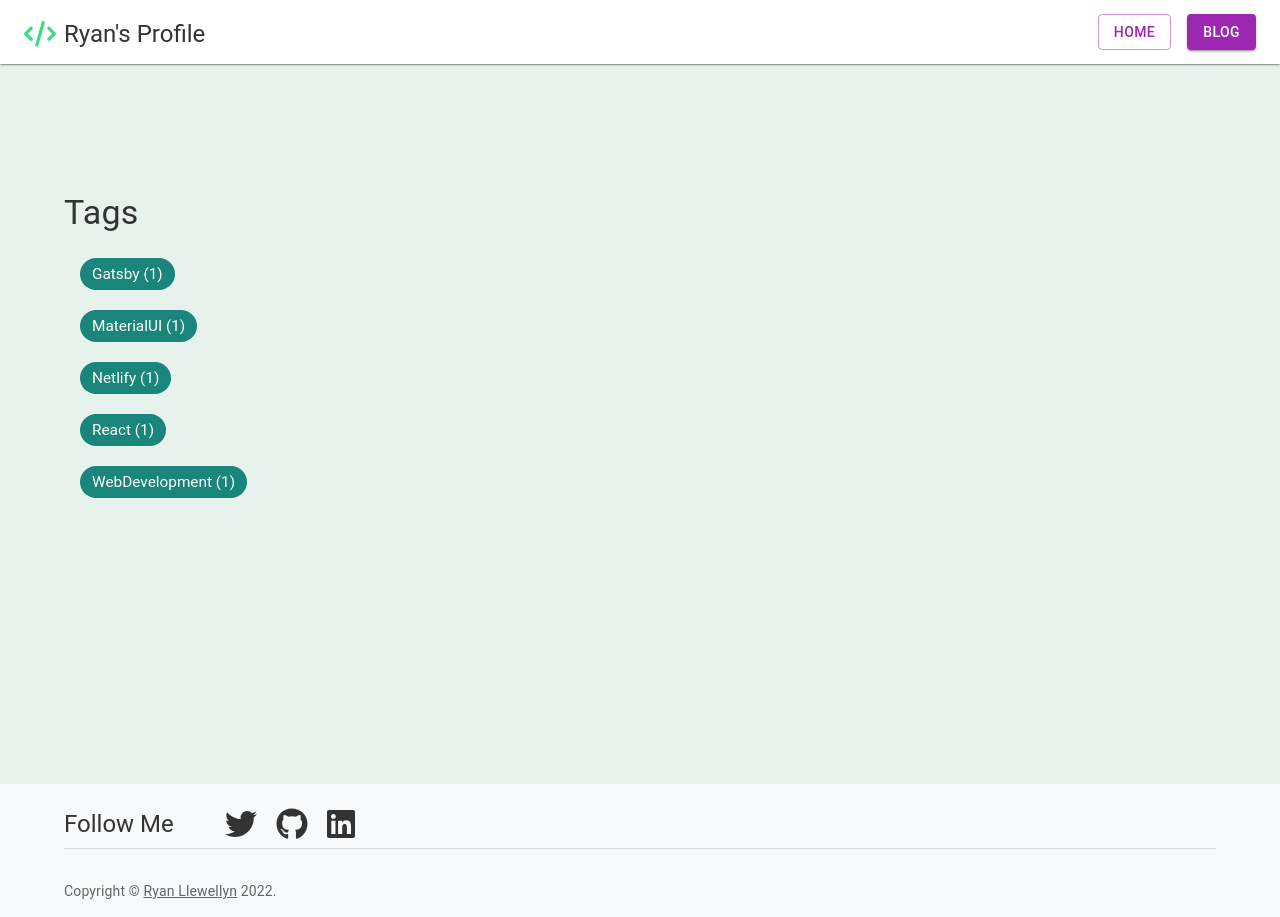
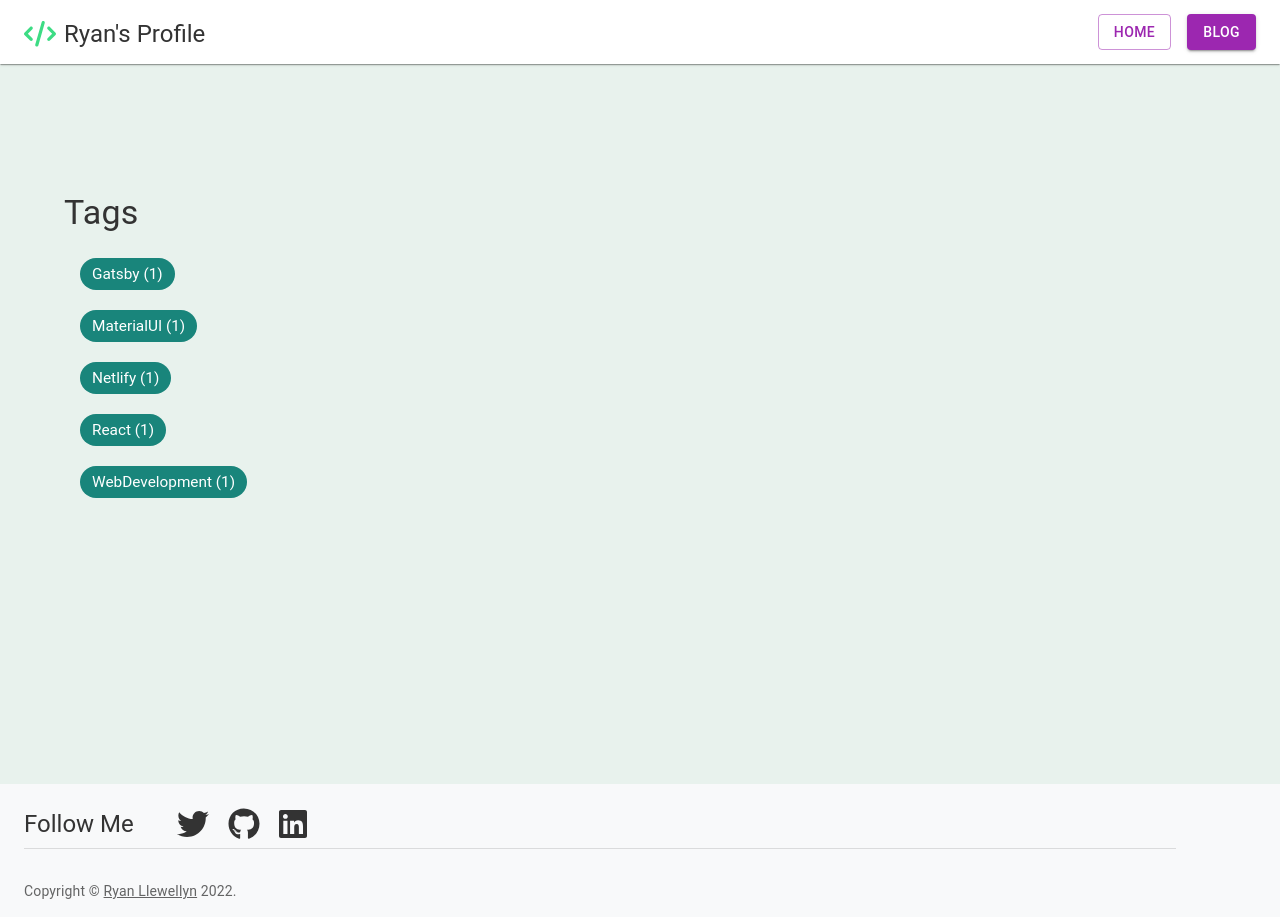
Before and after one commit to R-Llewellyn96/personalblog, a Gatsby site: page /tags in a window 1280 px wide. Built offline with nearby package versions, Linux system fonts and the light colour scheme; Gatsby itself is replaced by a stand-in of ours.

Commit message:
Changed Footer.js margin and padding left & right to zero for everything, boxStyling already had 0 for them.

```diff
--- a/src/components/Footer.js
+++ b/src/components/Footer.js
@@ -10,6 +10,10 @@ import Copyright from "./Copyright";
 
 
 const socialMediaIconStyling = {
+  paddingLeft: 0,
+  paddingRight: 0,
+  marginLeft: 0,
+  marginRight: 0,
   color: '#333',
   "&:hover": {
     color: theme.palette.secondary.main,
@@ -28,11 +32,19 @@ const boxStyling = {
 }
 
 const containerStyling = {
+  paddingLeft: 0,
+  paddingRight: 0,
+  marginLeft: 0,
+  marginRight: 0,
   paddingTop: '1rem',
   paddingBottom: '1rem'
 }
 
 const iconLinkStyling = {
+  paddingLeft: 0,
+  paddingRight: 0,
+  marginLeft: 0,
+  marginRight: 0,
   marginTop: '0rem'
 }
 
```
